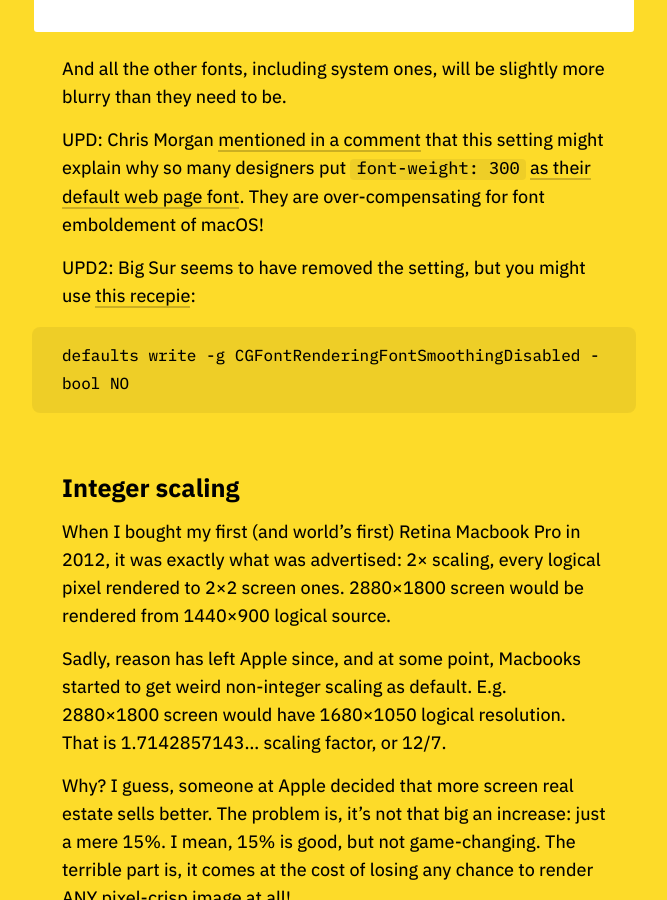
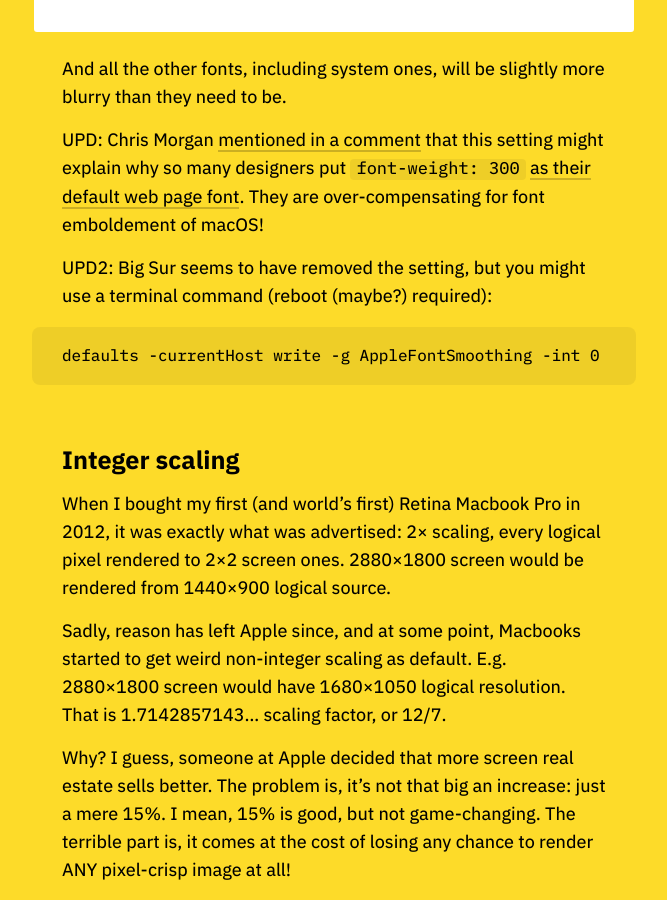
Before and after one commit to tonsky/tonsky.github.io, a Jekyll site: the page built from _posts/2020-06-17-monitors.md, in a window 1280 px wide and 900 px high, scrolled down 10212 px. Shown: the whole window, without its empty margins (307-974 px from the left). Built offline with Jekyll 4.4.1, drawn with Linux system fonts in a browser that asks for light colours.

Commit message:
Updated font smoothing recipe for Big Sur

````diff
--- a/_posts/2020-06-17-monitors.md
+++ b/_posts/2020-06-17-monitors.md
@@ -204,10 +204,10 @@ And all the other fonts, including system ones, will be slightly more blurry tha
 
 UPD: Chris Morgan [mentioned in a comment](https://news.ycombinator.com/item?id=23553486) that this setting might explain why so many designers put `font-weight: 300` [as their default web page font](https://grumpy.website/post/0PPp8l_pu). They are over-compensating for font emboldement of macOS!
 
-UPD2: Big Sur seems to have removed the setting, but you might use [this recepie](https://twitter.com/_HarshilShah/status/1287210650519838721):
+UPD2: Big Sur seems to have removed the setting, but you might use a terminal command (reboot (maybe?) required):
 
 ```
-defaults write -g CGFontRenderingFontSmoothingDisabled -bool NO
+defaults -currentHost write -g AppleFontSmoothing -int 0
 ```
 
 ## Integer scaling
````
Also changed, not shown: _posts/2020-06-15-syncthing.md (+1 -0 lines).
